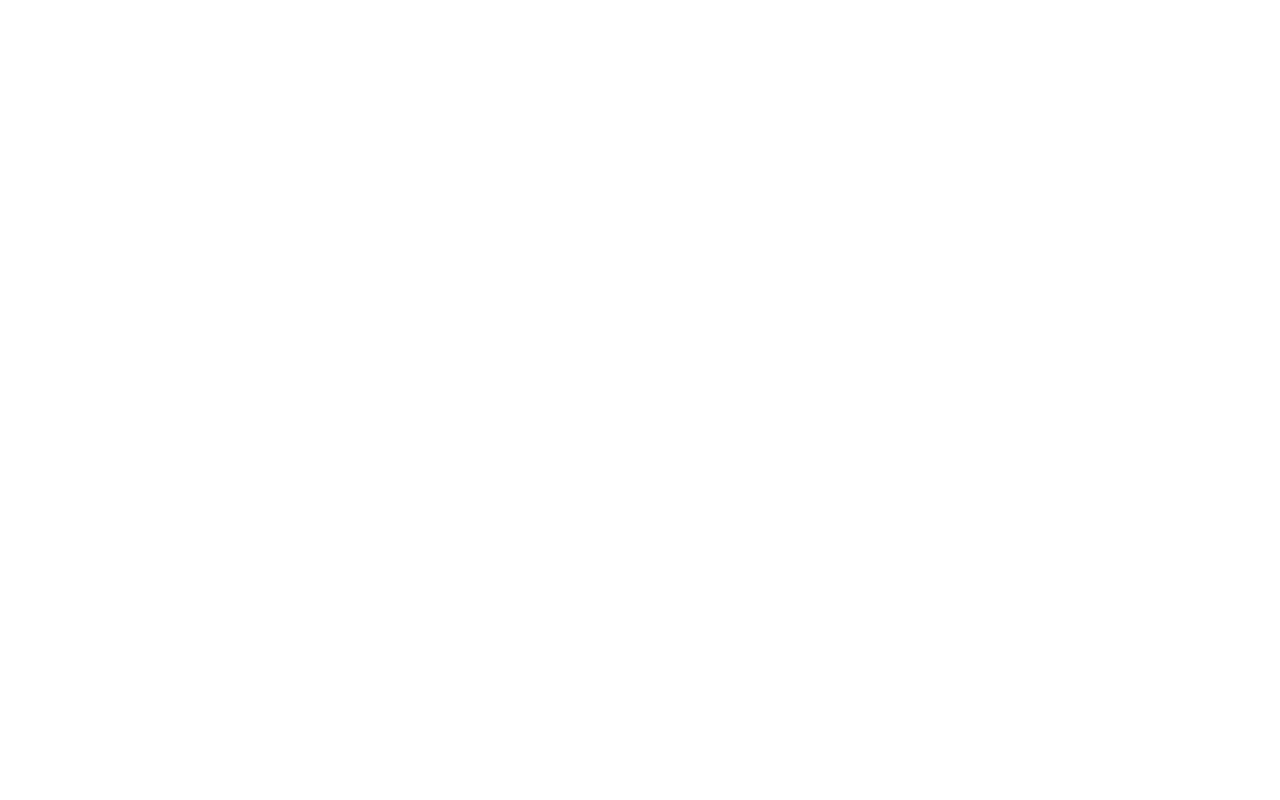
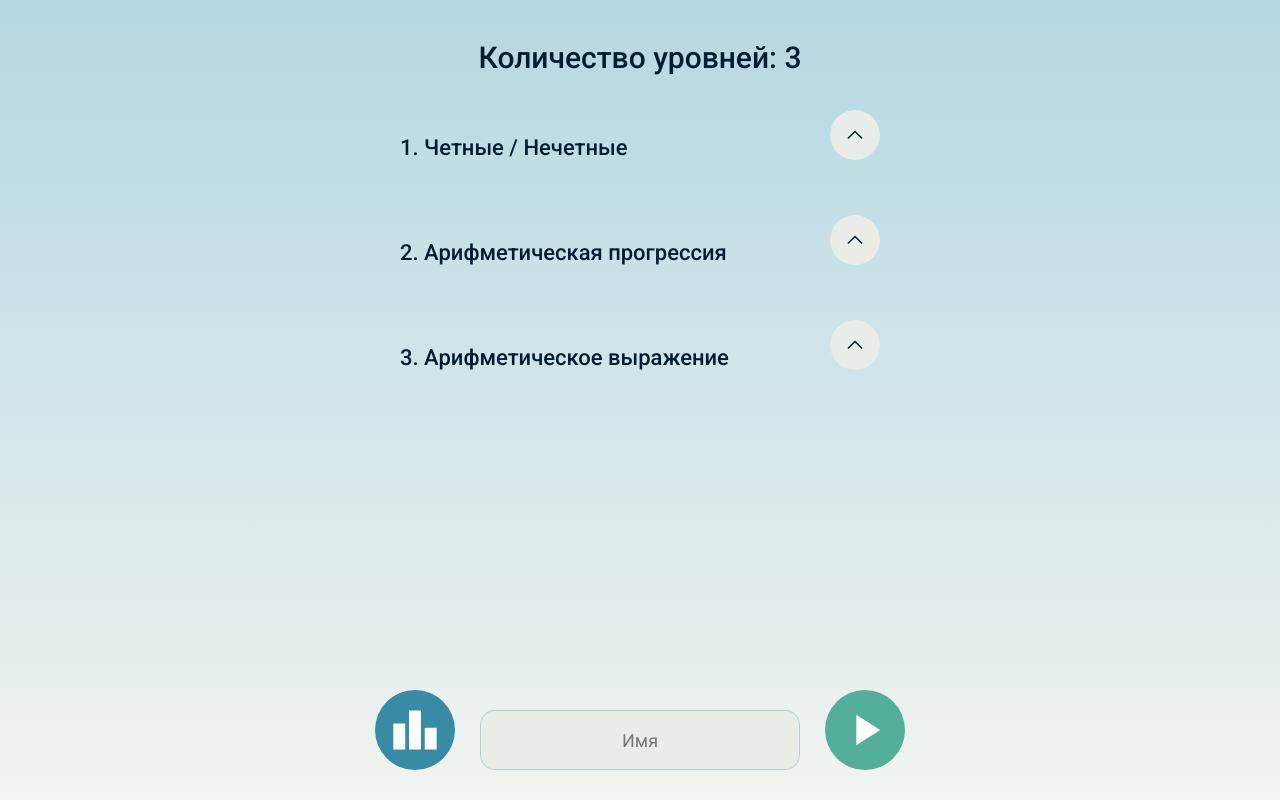
Before and after one commit to nimborlimbo/ariphmeticGame, a plain HTML site: page index.html in a window 1280 px wide. Drawn offline with Linux system fonts and the light colour scheme.

Commit message:
Main screen v-1.00

```diff
--- a/index.html
+++ b/index.html
@@ -4,9 +4,16 @@
     <meta charset="UTF-8">
     <meta http-equiv="X-UA-Compatible" content="IE=edge">
     <meta name="viewport" content="width=device-width, initial-scale=1.0">
-    <title>Document</title>
+    <link rel="stylesheet" href="style.css">
+    <link rel="preconnect" href="https://fonts.googleapis.com">
+    <link rel="preconnect" href="https://fonts.gstatic.com" crossorigin>
+    <link href="https://fonts.googleapis.com/css2?family=Roboto:wght@400;500;700&family=Space+Grotesk:wght@700&display=swap" rel="stylesheet">
+    <title>Математика</title>
 </head>
 <body>
-
+    <main>
+    </main>
+    <script src="mainMenu.js"></script>
+    <script src="script.js"></script>
 </body>
 </html>
--- /dev/null
+++ b/mainMenu.js
@@ -0,0 +1,125 @@
+let levels =
+    [
+        {
+            "name": "Четные / Нечетные",
+            "desc": "После того, как выпадет случайное условие(четное или нечетное), на экране появятся числа, хаотично движущиеся по экрану. Ваша задача – нажать на те из них, которые удовлетворяют, выпавшее условие. Уровень закончится после выбора 5 чисел либо после истечения указанного времени.",
+            "time": 60,
+            "score": 10
+        },
+        {
+            "name": "Арифметическая прогрессия",
+            "desc": "На экране появятся несколько примеров алгебраической и геометрической прогрессий. Ваша задача – продолжить их. Если прогрессия решена верно, то ее поле станет зеленым, иначе красным. Уровень закончится, если все поля станут зелеными или, если истечет указанное время.",
+            "time": 90,
+            "score": 20
+        },
+        {
+            "name": "Арифметическое выражение",
+            "desc": "На экране, в случайном порядке, будут появлятся числа. Ваша задача – собрать из символов, которые будут указаны внизу экрана, выражение, равно выпавшему числу. Чем больше выражение Вы соберете, тем больше балов получите. Уровень закончится после истечения указанного времени.",
+            "time": 90,
+            "score": 30
+        },
+
+    ];
+
+function createMainScreen() {
+    let mainScreen = document.createElement('div');
+    mainScreen.className = "main-screen";
+
+    let countLevels = document.createElement('h1');
+    countLevels.insertAdjacentHTML('beforeend', "Количество уровней: <span>" + levels.length + "</span>");
+
+    mainScreen.insertAdjacentElement('beforeend', countLevels);
+
+    mainScreen.insertAdjacentElement('beforeend', createLevelInfoList());
+    return mainScreen;
+}
+
+function createLevelInfoList() {
+    let levelsInfoList = document.createElement('div');
+    levelsInfoList.className = "levels-info-list";
+
+    levels.forEach((item, index) => {
+        levelsInfoList.insertAdjacentElement('beforeend', createLevelInfoItem(index+1, item.name, item.desc, item.time, item.score));
+    });
+    return levelsInfoList;
+}
+
+function createLevelInfoItem(index, name, desc, time, score) {
+    let levelInfo = document.createElement('div');
+    levelInfo.className = "level-info";
+    levelInfo.innerHTML =
+        '<h2 class="level-name">' +
+            '<span>' + index + '. ' + name + '</span>' +
+        '</h2>' +
+        '<div class="level-desc-block">' +
+            '<p class="level-desc">' +
+                desc +
+            '</p>' +
+            '<div class="level-sub-info">' +
+                '<p class="level-time">' +
+                    'Время выполнения: <b><span>' + time + '</span> секунд</b>' +
+                '</p>' +
+                '<p class="level-score">' +
+                    'Максимально количество балов: <b><span>' + score + '</span></b>' +
+                '</p>' +
+            '</div>' +
+        '</div>';
+    return levelInfo;
+}
+
+
+function createBottomMenu() {
+    let bottomMenu = document.createElement('div');
+    bottomMenu.className = "btns-wrap";
+    let playBtn = createBtn('play-btn', 'icon/play.svg', 'Играть');
+    let tableBtn = createBtn('table-btn', 'icon/leaderboard.svg', 'Таблица');
+    let nameInput = '<input class="name" type="text" name="name" placeholder="Имя">';
+    bottomMenu.insertAdjacentElement('beforeend', tableBtn);
+    bottomMenu.insertAdjacentHTML('beforeend', nameInput);
+    bottomMenu.insertAdjacentElement('beforeend', playBtn);
+    return bottomMenu;
+}
+
+function createBtn(classStr, iconPath, alt, func) {
+    let btn = document.createElement('div');
+    btn.className = "btn";
+    btn.classList.add(classStr);
+    btn.innerHTML = '<img src="' + iconPath + '" alt="' + alt + '">';
+
+    btn.addEventListener("click", () => {
+        func();
+    });
+    return btn;
+}
+
+function toggleVisibleLevelInfo() {
+    const levelNames = document.querySelectorAll('.level-name'),
+        levelsDescBlocks = document.querySelectorAll('.level-desc-block');
+
+    levelNames.forEach((name, nameIndex) => {
+        name.addEventListener('click', () => {
+            levelNames.forEach((item, index) => {
+                if (index == nameIndex) item.classList.toggle('level-name-active');
+                else item.classList.remove('level-name-active');
+            });
+            levelsDescBlocks.forEach((block, blockIndex) => {
+                if (blockIndex != nameIndex) {
+                    block.classList.remove('level-desc-block-active');
+                    block.style.marginBottom = "0px";
+                } else {
+                    block.classList.toggle('level-desc-block-active');
+                    if (block.classList.contains('level-desc-block-active')) {
+                        let blockHeight = 0;
+                        for (let i = 0; i < block.children.length; i++) {
+                            blockHeight += block.children[i].offsetHeight;
+                        }
+
+                        block.style.marginBottom = blockHeight + "px";
+                    } else {
+                        block.style.marginBottom = "0px";
+                    }
+                }
+            });
+        });
+    });
+}
--- a/script.js
+++ b/script.js
@@ -0,0 +1,10 @@
+let mainScreen = createMainScreen();
+document.querySelector('main').insertAdjacentElement('beforeend', mainScreen);
+let bottomMenu = createBottomMenu();
+document.querySelector('main').insertAdjacentElement('beforeend', bottomMenu);
+
+function readName(inputSelector) {
+    return document.querySelector(inputSelector).value;
+}
+
+toggleVisibleLevelInfo();
--- /dev/null
+++ b/style.css
@@ -0,0 +1,256 @@
+* {
+    padding: 0;
+    margin: 0;
+    box-sizing: border-box;
+    font-family: 'Roboto', sans-serif;
+    color: #001d30;
+}
+
+main {
+    height: 100vh;
+    width: 100vw;
+    background: linear-gradient(180deg, rgba(129, 190, 206, 0.6) 0%, rgba(232, 237, 231, 0.6) 100%);
+    display: flex;
+    justify-content: center;
+    padding: 20px;
+}
+
+h1, h2 {
+    font-weight: 500;
+    text-align: center;
+}
+
+p {
+    font-weight: 400;
+}
+
+.name {
+    outline: none;
+    background: #E8EDE7;
+    border: 1px solid rgba(55, 139, 164, 0.3);
+    text-align: center;
+    color: #012e4a;
+    font-size: 18px;
+}
+
+.btns-wrap {
+    display: flex;
+    justify-content: center;
+    align-items: end;
+    position: absolute;
+    bottom: 50px;
+    left: 0;
+    width: 100%;
+}
+
+.btn {
+    border-radius: 100px;
+    cursor: pointer;
+    display: flex;
+    align-items: center;
+    justify-content: center;
+}
+
+.btn img {
+    width: 65%;
+}
+
+.play-btn {
+    background-color: #53af98;
+}
+
+.table-btn {
+    background-color: #378ba4;
+}
+
+.main-screen {
+    max-width: 1200px;
+    min-width: 280px;
+}
+
+.levels-info-list {
+    display: flex;
+    justify-content: center;
+}
+
+@media (min-width: 280px) {
+    h1 {
+        font-size: 20px;
+        margin-bottom: 15px;
+    }
+
+    h2 {
+        font-size: 16px;
+    }
+
+    p {
+        font-size: 14px;
+    }
+
+    .name {
+        width: 280px;
+        height: 60px;
+        border-radius: 15px;
+        margin: 0;
+        order: 3;
+    }
+
+    .btns-wrap {
+        flex-wrap: wrap;
+        justify-content: center;
+        bottom: 20px;
+    }
+
+    .btn {
+        width: 64px;
+        height: 64px;
+        margin-bottom: 15px;
+    }
+
+    .play-btn {
+        order: 2;
+        margin-left: 15px;
+    }
+
+    .table-btn {
+        order: 1;
+        margin-right: 15px;
+    }
+
+    /* Главный экран */
+    .levels-info-list {
+        flex-direction: column;
+    }
+
+    .level-info {
+        width: 280px;
+        text-align: left;
+        margin-bottom: 40px;
+    }
+
+    .level-name {
+        display: flex;
+        justify-content: space-between;
+        align-items: end;
+        cursor: pointer;
+    }
+
+    .level-name::after {
+        content: '';
+        width: 32px;
+        height: 32px;
+        border-radius: 100px;
+        background-color: #E8EDE7;
+        background-image: url(icon/arrow.svg);
+        background-repeat: no-repeat;
+        background-size: 12px 6px;
+        background-position: 50% 50%;
+        transform: rotate(180deg);
+    }
+
+    .level-name-active::after {
+        transform: rotate(0);
+    }
+
+    .level-desc-block {
+        height: 0;
+        transform: scaleY(0);
+        transform-origin: 50% 0;
+        transition-duration: 400ms;
+    }
+
+    .level-desc-block-active {
+        transform: scaleY(1);
+    }
+
+    .level-desc {
+        margin-top: 15px;
+        margin-bottom: 10px;
+    }
+}
+
+@media (min-width: 520px) {
+    h1 {
+        font-size: 26px;
+        margin-bottom: 35px;
+    }
+
+    h2 {
+        font-size: 20px;
+    }
+
+    p {
+        font-size: 16px;
+    }
+
+    .main-screen {
+        padding-top: 20px;
+    }
+
+    .btns-wrap {
+        bottom: 30px;
+    }
+
+    .btn {
+        margin-bottom: 0;
+    }
+
+    .play-btn {
+        order: 3;
+        margin-left: 20px;
+    }
+
+    .table-btn {
+        order: 1;
+        margin-right: 20px;
+    }
+
+    /* Главный экран */
+
+    .level-info {
+        width: 480px;
+    }
+
+    .level-name::after {
+        width: 46px;
+        height: 46px;
+        background-size: 16px 8px;
+    }
+}
+
+@media (min-width: 760px) {
+    h1 {
+        font-size: 30px;
+    }
+
+    h2 {
+        font-size: 22px;
+    }
+
+    .btn {
+        width: 80px;
+        height: 80px;
+    }
+
+    .name {
+        width: 320px;
+    }
+
+    .play-btn {
+        margin-left: 25px;
+    }
+
+    .table-btn {
+        margin-right: 25px;
+    }
+
+    .level-name::after {
+        width: 50px;
+        height: 50px;
+        background-size: 20px 10px;
+    }
+}
+
+@media (min-width: 980px) {
+
+}
```
Also changed, not shown: icon/arrow.svg (added), icon/leaderboard.svg (added), icon/play.svg (added), icon/table.svg (added).
